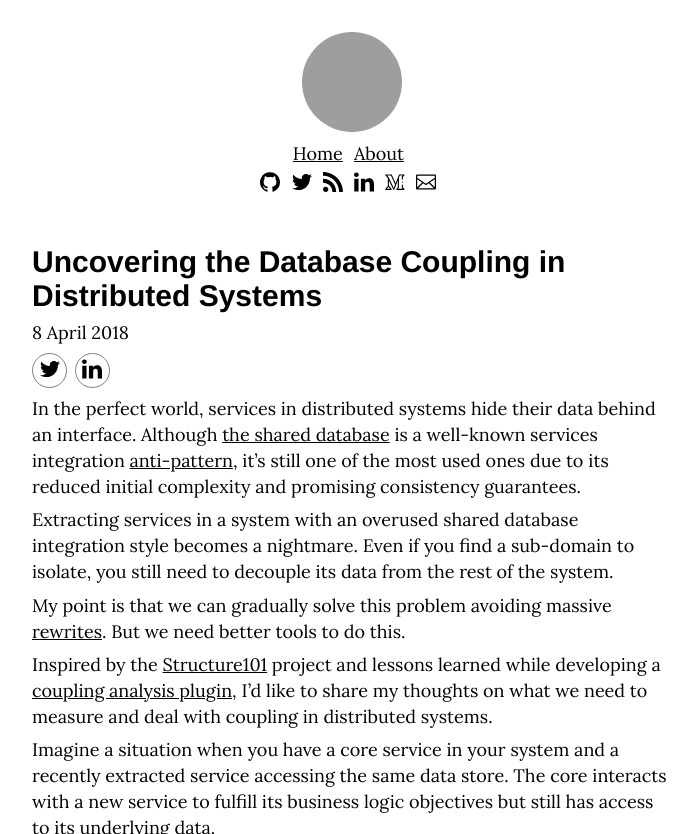
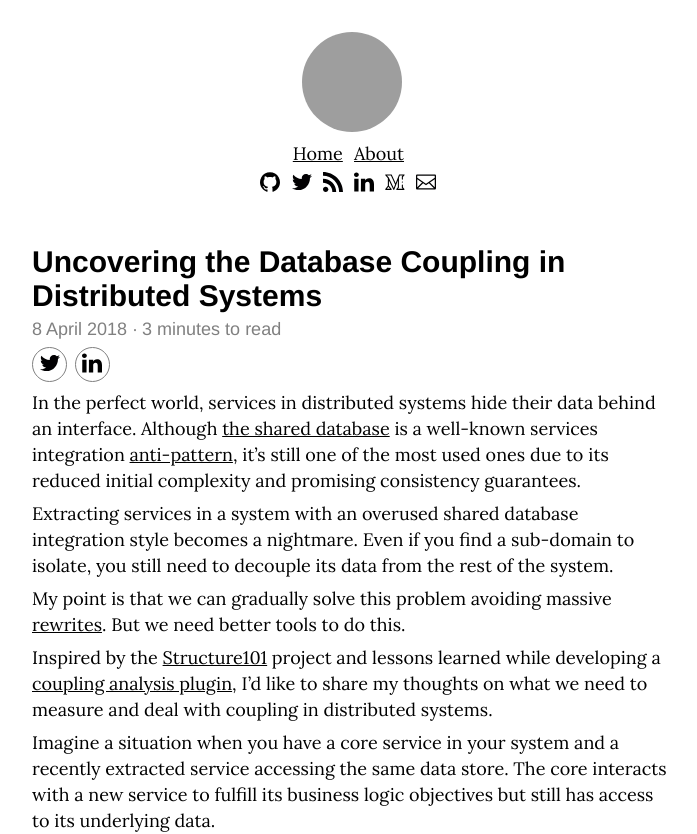
Before and after one commit to IlyaZinkovich/ilyazinkovich.github.io, a Jekyll site: the page built from _posts/2018/apr/2018-04-08-database-coupling.md, in a window 1280 px wide, cut to the strip 0-834 px from the top of the page. Shown: the whole strip, without its empty margins (288-985 px from the left). Built offline with Jekyll 4.4.1, drawn with Linux system fonts in a browser that asks for light colours; comment, search, counter and statistics services are not loaded; grey boxes are pictures that could not be loaded.

Commit message:
Fixed post formatting

```diff
--- a/_layouts/post.html
+++ b/_layouts/post.html
@@ -9,10 +9,19 @@ comments: true
     <meta itemprop="name" content="Ilya Zinkovich"/>
   </div>
   <h1 itemprop="name headline mainEntityOfPage">{{ page.title }}</h1>
-  <p>
-    <span itemprop="datePublished dateModified" datetime="{{ page.date | date_to_xmlschema }}">
-      {{ page.date | date: "%-d %B %Y" }}
-    </span>
+  <div class="subline">
+    <ul>
+      <li>{{ page.date | date: "%-d %B %Y" }}</li>
+      <li>
+        {% capture words %}
+        {{ page.content | number_of_words | minus: 180 }}
+        {% endcapture %}
+        {% unless words contains '-' %}
+        {{ words | plus: 180 | divided_by: 180 | plus: 1 | append: ' minutes to read' }}
+        {% endunless %}
+      </li>
+    </ul>
+  </div>
   <nav class="buttons notranslate desktop-only share">
     <a href="https://twitter.com/share?url={{ site.url }}{{ page.url }}&amp;text={{ page.title | cgi_escape }}"
       title="Share on Twitter" class="button" rel="nofollow">
@@ -29,7 +38,6 @@ comments: true
       </i>
     </a>
   </nav>
-  </p>
   {{ content }}
 </article>
 
--- a/css/main.scss
+++ b/css/main.scss
@@ -38,7 +38,7 @@ p, li, .link {
   font-size: 18px;
 }
 
-h1, h2, h3, h4, h5, article div.subline ul li {
+h1, h2, h3, h4, h5, div.subline ul li {
   font-family: 'Helvetica', sans-serif;
 }
 
@@ -77,6 +77,23 @@ header {
   ul li {
     display: inline;
     margin-right: .4em;
+  }
+}
+
+div.subline {
+  ul {
+    margin-left: 0em;
+    color: gray;
+  }
+  ul li {
+    list-style: none;
+    display: inline;
+  }
+  ul li:after {
+    content: " \00b7";
+  }
+  ul li:last-child:after {
+    content: none;
   }
 }
 
@@ -122,23 +139,6 @@ article {
   ul,
   ol {
     margin-left: 3em;
-  }
-
-  div.subline {
-    ul {
-      margin-left: 0em;
-      color: gray;
-    }
-    ul li {
-      list-style: none;
-      display: inline;
-    }
-    ul li:after {
-      content: " \00b7";
-    }
-    ul li:last-child:after {
-      content: none;
-    }
   }
 }
 
```
Also changed, not shown: _posts/2020/2020-06-07-deliveries-dispatching-evolution.md (+1 -1 lines). Lines whose indentation alone changed are shown as unchanged.
